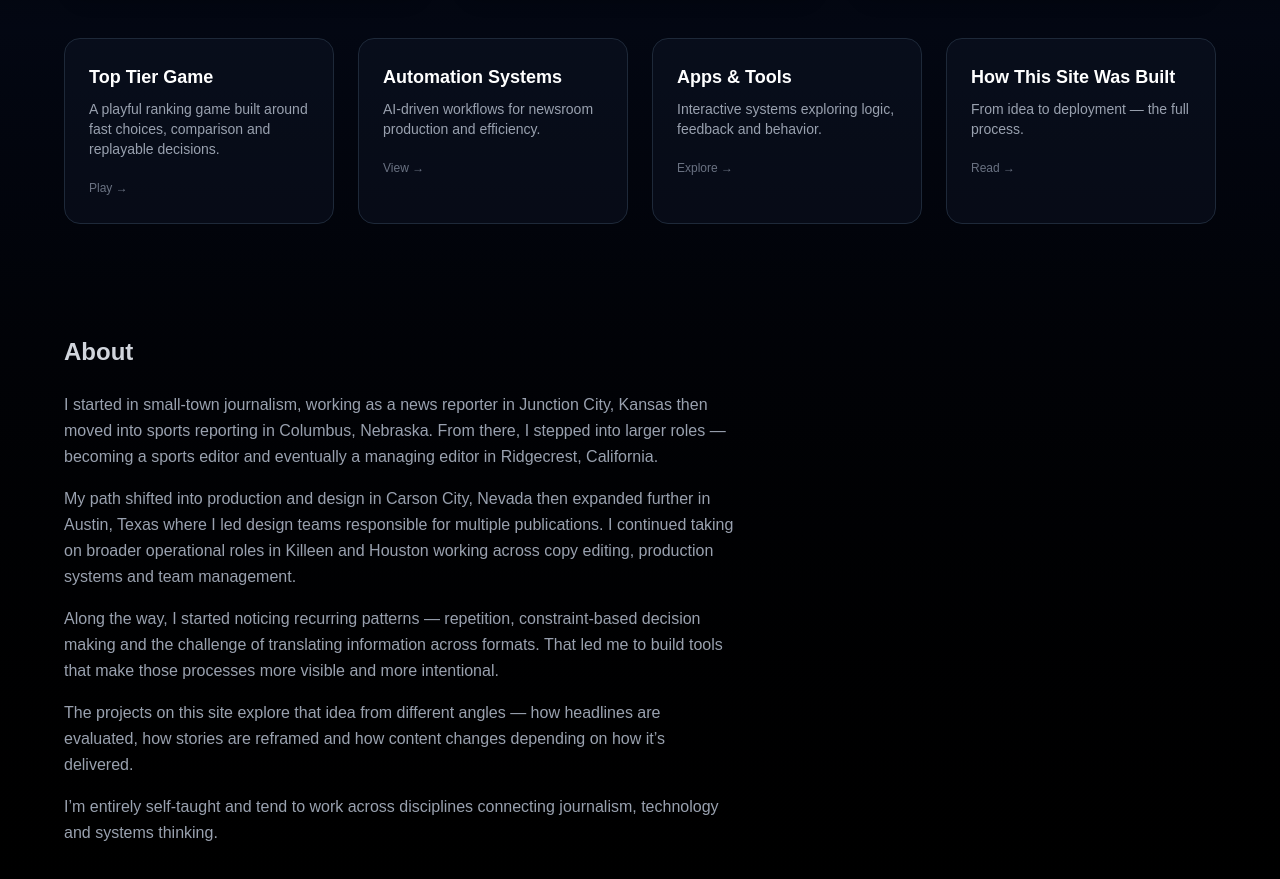
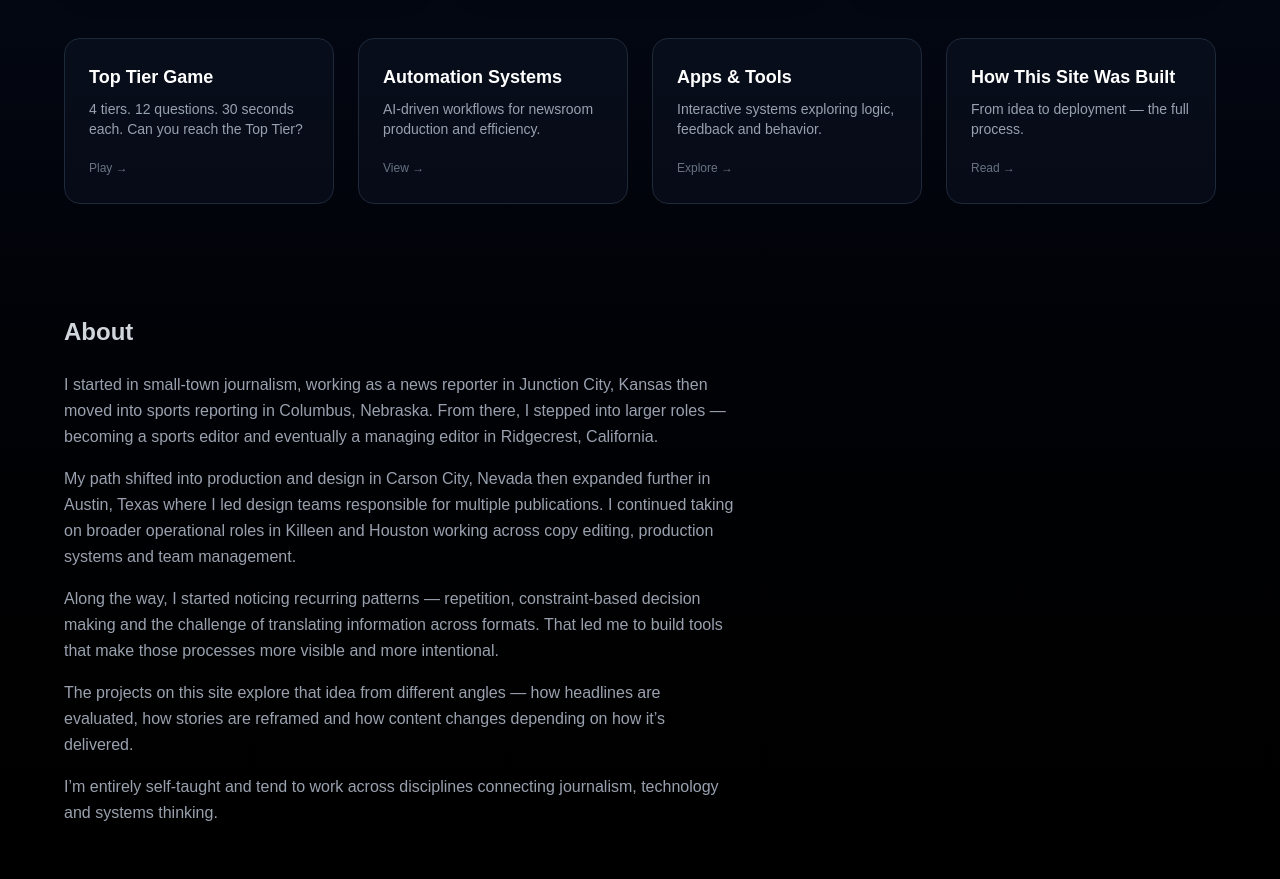
Before and after one commit to KestCo/my-portfolio, a Next.js app: page / in a window 1280 px wide. Shown: the part 1077-1956 px from the top of the page. Built offline with nearby package versions, Linux system fonts and the light colour scheme.

Commit message:
Update Top Tier Game card copy

```diff
--- a/app/page.tsx
+++ b/app/page.tsx
@@ -131,7 +131,7 @@ export default function Home() {
                 Top Tier Game
               </h3>
               <p className="text-gray-400 text-sm mb-4">
-                A playful ranking game built around fast choices, comparison and replayable decisions.
+                4 tiers. 12 questions. 30 seconds each. Can you reach the Top Tier?
               </p>
               <span className="text-xs text-gray-500 group-hover:text-white transition">
                 Play →
--- a/app/projects/apps/page.tsx
+++ b/app/projects/apps/page.tsx
@@ -82,7 +82,7 @@ export default function AppsPage() {
             </h2>
 
             <p className="text-gray-400 mb-4 text-sm">
-              A fast, playful ranking game focused on quick choices, comparison and replayable decision-making.
+              4 tiers. 12 questions. 30 seconds each. Can you reach the Top Tier?
             </p>
 
             <a
```
